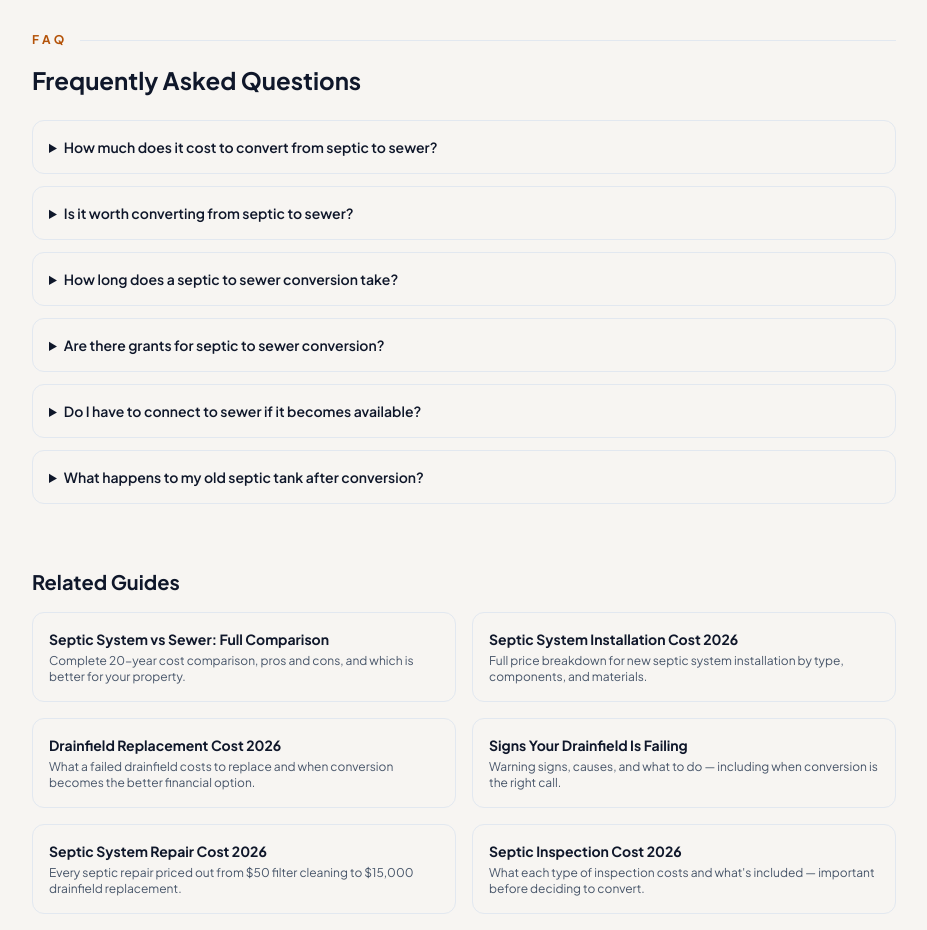
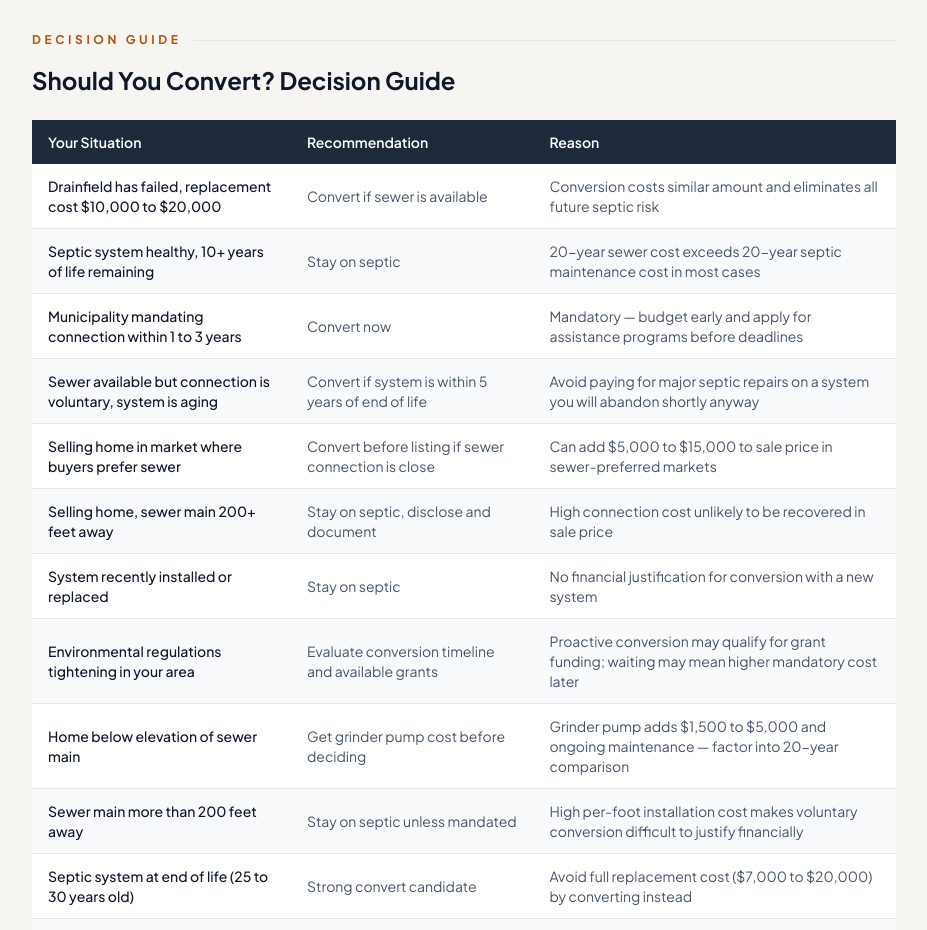
Before and after one commit to thebasementguide2026/theseptic.guide-, a Next.js app: page /cost-guides/septic-to-sewer-conversion-cost in a window 1280 px wide. Shown: the part 7160-8090 px from the top of the page, without its empty margins (176-1103 px from the left). Built offline with nearby package versions, Linux system fonts and the light colour scheme.

Commit message:
Add Should You Convert decision table on septic-to-sewer-conversion-cost page

```diff
--- a/app/cost-guides/septic-to-sewer-conversion-cost/page.tsx
+++ b/app/cost-guides/septic-to-sewer-conversion-cost/page.tsx
@@ -464,6 +464,35 @@ export default function SepticToSewerConversionCostPage() {
           </div>
         </div>
 
+        {/* Should You Convert? Decision Guide */}
+        <div className="mb-16">
+          <div className="flex items-center space-x-3 mb-4">
+            <span className="text-amber-700 font-bold tracking-[0.3em] text-xs uppercase">Decision Guide</span>
+            <div className="flex-1 h-px bg-slate-200"></div>
+          </div>
+          <h2 className="text-2xl font-bold text-slate-900 mb-6">Should You Convert? Decision Guide</h2>
+          <div className="overflow-x-auto">
+            <table className="w-full border-collapse text-sm">
+              <thead><tr className="bg-slate-800 text-white"><th className="px-4 py-3 text-left font-semibold">Your Situation</th><th className="px-4 py-3 text-left font-semibold">Recommendation</th><th className="px-4 py-3 text-left font-semibold">Reason</th></tr></thead>
+              <tbody className="divide-y divide-gray-200">
+                <tr className="bg-white"><td className="px-4 py-3 font-medium text-slate-900">Drainfield has failed, replacement cost $10,000 to $20,000</td><td className="px-4 py-3 text-slate-600">Convert if sewer is available</td><td className="px-4 py-3 text-slate-600">Conversion costs similar amount and eliminates all future septic risk</td></tr>
+                <tr className="bg-gray-50"><td className="px-4 py-3 font-medium text-slate-900">Septic system healthy, 10+ years of life remaining</td><td className="px-4 py-3 text-slate-600">Stay on septic</td><td className="px-4 py-3 text-slate-600">20-year sewer cost exceeds 20-year septic maintenance cost in most cases</td></tr>
+                <tr className="bg-white"><td className="px-4 py-3 font-medium text-slate-900">Municipality mandating connection within 1 to 3 years</td><td className="px-4 py-3 text-slate-600">Convert now</td><td className="px-4 py-3 text-slate-600">Mandatory &mdash; budget early and apply for assistance programs before deadlines</td></tr>
+                <tr className="bg-gray-50"><td className="px-4 py-3 font-medium text-slate-900">Sewer available but connection is voluntary, system is aging</td><td className="px-4 py-3 text-slate-600">Convert if system is within 5 years of end of life</td><td className="px-4 py-3 text-slate-600">Avoid paying for major septic repairs on a system you will abandon shortly anyway</td></tr>
+                <tr className="bg-white"><td className="px-4 py-3 font-medium text-slate-900">Selling home in market where buyers prefer sewer</td><td className="px-4 py-3 text-slate-600">Convert before listing if sewer connection is close</td><td className="px-4 py-3 text-slate-600">Can add $5,000 to $15,000 to sale price in sewer-preferred markets</td></tr>
+                <tr className="bg-gray-50"><td className="px-4 py-3 font-medium text-slate-900">Selling home, sewer main 200+ feet away</td><td className="px-4 py-3 text-slate-600">Stay on septic, disclose and document</td><td className="px-4 py-3 text-slate-600">High connection cost unlikely to be recovered in sale price</td></tr>
+                <tr className="bg-white"><td className="px-4 py-3 font-medium text-slate-900">System recently installed or replaced</td><td className="px-4 py-3 text-slate-600">Stay on septic</td><td className="px-4 py-3 text-slate-600">No financial justification for conversion with a new system</td></tr>
+                <tr className="bg-gray-50"><td className="px-4 py-3 font-medium text-slate-900">Environmental regulations tightening in your area</td><td className="px-4 py-3 text-slate-600">Evaluate conversion timeline and available grants</td><td className="px-4 py-3 text-slate-600">Proactive conversion may qualify for grant funding; waiting may mean higher mandatory cost later</td></tr>
+                <tr className="bg-white"><td className="px-4 py-3 font-medium text-slate-900">Home below elevation of sewer main</td><td className="px-4 py-3 text-slate-600">Get grinder pump cost before deciding</td><td className="px-4 py-3 text-slate-600">Grinder pump adds $1,500 to $5,000 and ongoing maintenance &mdash; factor into 20-year comparison</td></tr>
+                <tr className="bg-gray-50"><td className="px-4 py-3 font-medium text-slate-900">Sewer main more than 200 feet away</td><td className="px-4 py-3 text-slate-600">Stay on septic unless mandated</td><td className="px-4 py-3 text-slate-600">High per-foot installation cost makes voluntary conversion difficult to justify financially</td></tr>
+                <tr className="bg-white"><td className="px-4 py-3 font-medium text-slate-900">Septic system at end of life (25 to 30 years old)</td><td className="px-4 py-3 text-slate-600">Strong convert candidate</td><td className="px-4 py-3 text-slate-600">Avoid full replacement cost ($7,000 to $20,000) by converting instead</td></tr>
+                <tr className="bg-gray-50"><td className="px-4 py-3 font-medium text-slate-900">BMAP zone or Chesapeake Bay watershed</td><td className="px-4 py-3 text-slate-600">Convert and apply for grant funding immediately</td><td className="px-4 py-3 text-slate-600">Mandatory conversion likely on the horizon; grant programs cover 50 to 85 percent of costs</td></tr>
+                <tr className="bg-white"><td className="px-4 py-3 font-medium text-slate-900">Rural area, no property value benefit from sewer</td><td className="px-4 py-3 text-slate-600">Stay on septic</td><td className="px-4 py-3 text-slate-600">Monthly sewer bills add cost with no offsetting property value increase in rural markets</td></tr>
+              </tbody>
+            </table>
+          </div>
+        </div>
+
         {/* FAQ */}
         <div className="mb-16">
           <div className="flex items-center space-x-3 mb-4">
```
